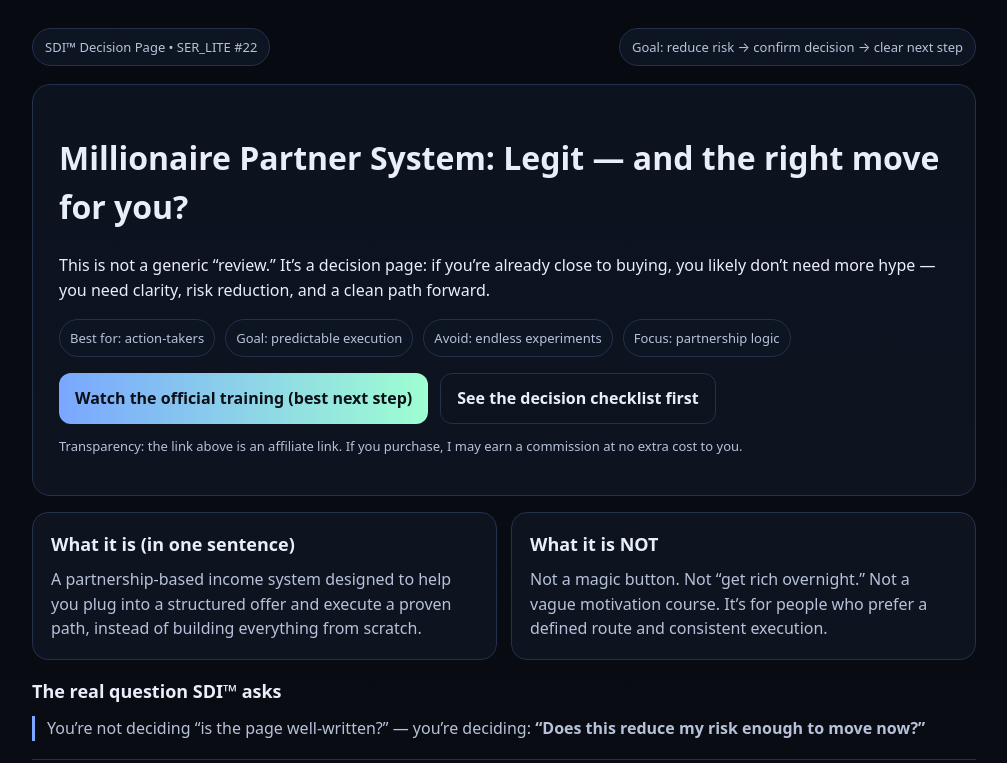
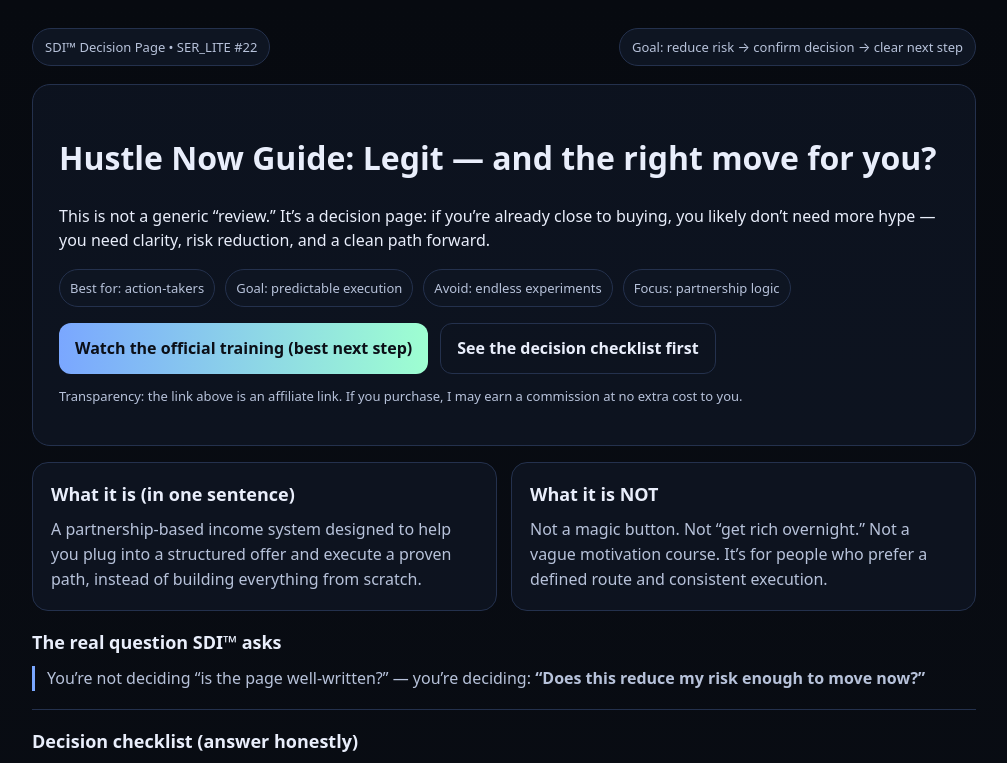
Before and after one commit to hustlenowguide-coder/ser-lite-hng-22, a plain HTML site: page index.html in a window 1280 px wide. Shown: the top 763 px of the page, without its empty margins (136-1143 px from the left). Drawn offline with Linux system fonts and the light colour scheme.

Commit message:
Update index.html

```diff
--- a/index.html
+++ b/index.html
@@ -5,6 +5,7 @@
   <meta name="viewport" content="width=device-width, initial-scale=1" />
 
   <title>Hustle Now Guide — High-Ticket Digital Income System (Decision Page)</title>
+
   <meta name="description" content="A decision-focused page to confirm if Hustle Now Guide is right for you — clear expectations, risks, and the fastest next step." />
 
   <meta name="robots" content="index,follow,max-snippet:-1,max-image-preview:large,max-video-preview:-1" />
@@ -57,7 +58,8 @@
     </div>
 
     <header class="hero">
-      <h1>Millionaire Partner System: Legit — and the right move for you?</h1>
+      <h1>Hustle Now Guide: Legit — and the right move for you?</h1>
+
       <p class="sub">
         This is not a generic “review.” It’s a decision page: if you’re already close to buying,
         you likely don’t need more hype — you need clarity, risk reduction, and a clean path forward.
```
